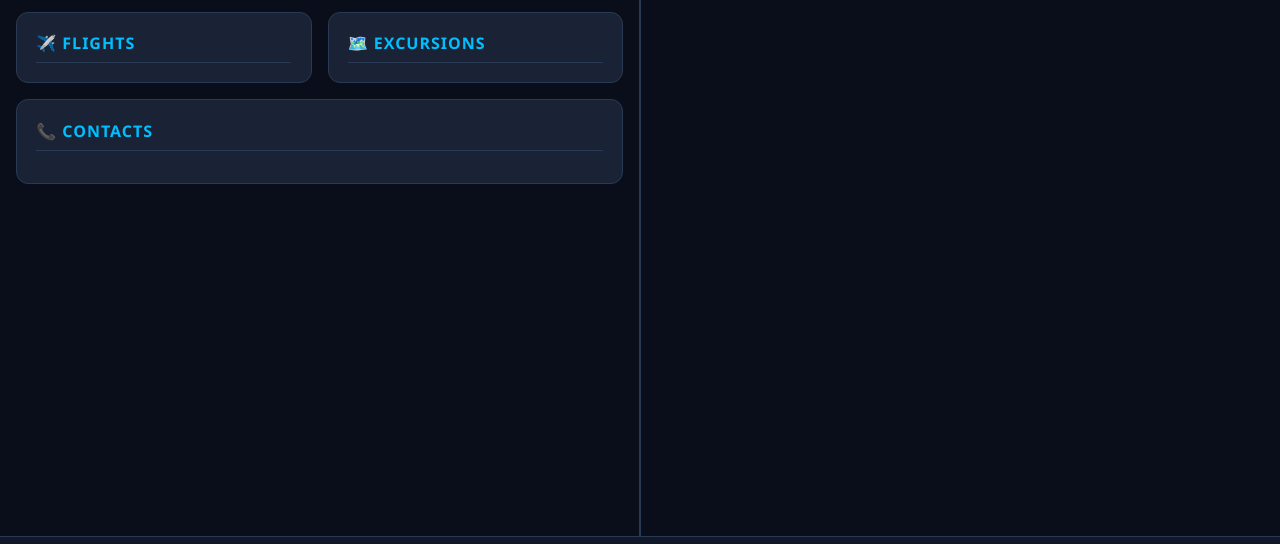
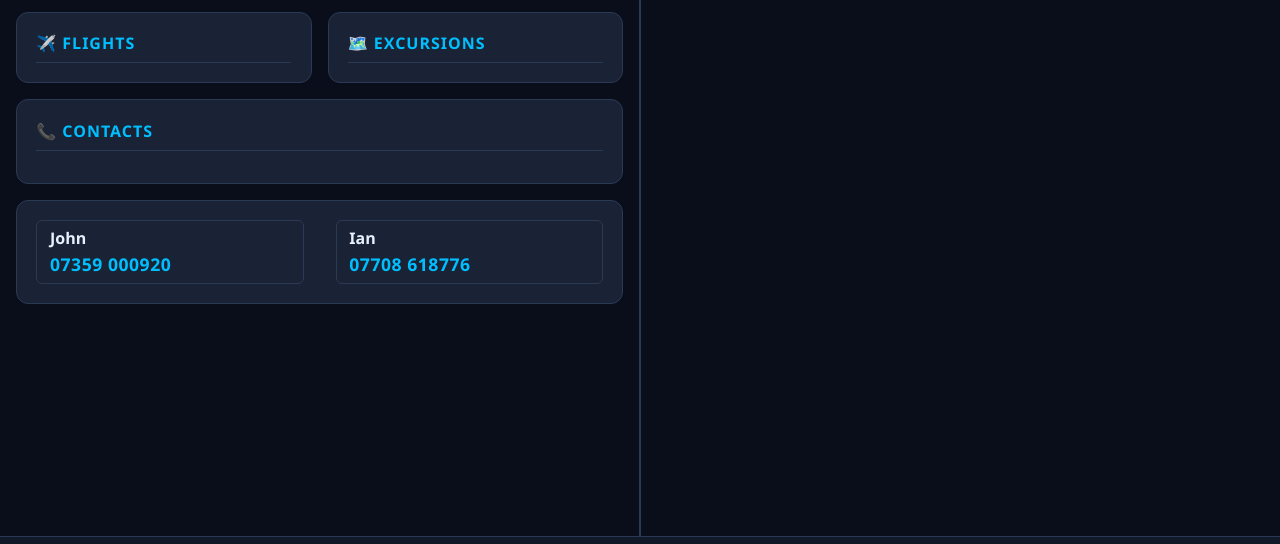
Before and after one commit to ianmccon/cruise, a FastAPI app: template templates/index.html in a window 1280 px wide. Shown: the part 226-770 px from the top of the page. Run offline with FastAPI, Linux system fonts and the light colour scheme; the template is opened without the code that fills it, so the values that code supplies are empty.

Commit message:
chore: update config.json and related files

```diff
--- a/templates/index.html
+++ b/templates/index.html
@@ -107,6 +107,24 @@
           <div class="contact-phone">{{ c.phone }}</div>
         </div>
         {% endfor %}
+      </div>
+    </div>
+  </section>
+
+  <!-- EMERGENCY CONTACTS PANEL -->
+  <section class="card card-wide">
+    <div class="contacts-two-col">
+      <div class="contacts-col">
+        <div class="contact-item">
+          <div class="contact-name">John</div>
+          <div class="contact-phone">07359 000920</div>
+        </div>
+      </div>
+      <div class="contacts-col">
+        <div class="contact-item">
+          <div class="contact-name">Ian</div>
+          <div class="contact-phone">07708 618776</div>
+        </div>
       </div>
     </div>
   </section>
```
